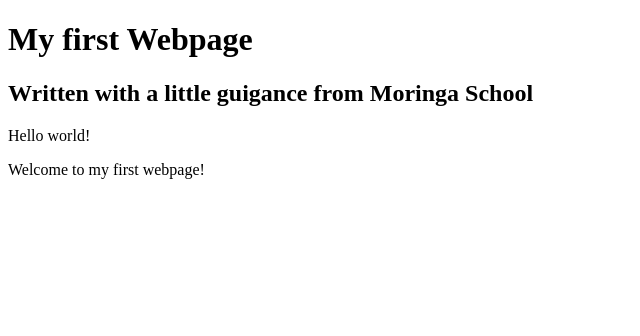
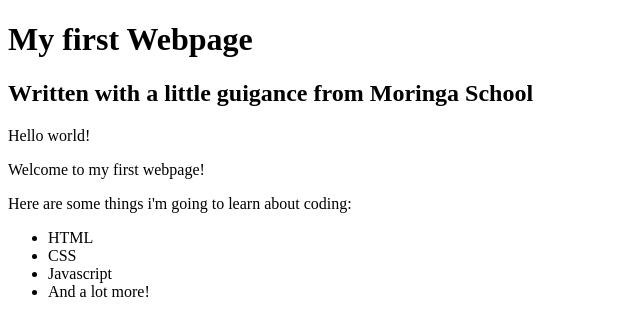
Before and after one commit to Cliffochieng/My-first-website, a plain HTML site: page my-first-website.html in a window 1280 px wide. Shown: the whole page, without its empty margins (0-640 px from the left). Drawn offline with Linux system fonts and the light colour scheme.

Commit message:
add list elements

```diff
--- a/my-first-website.html
+++ b/my-first-website.html
@@ -10,5 +10,14 @@
       <p>Hello world!</p>
       <p>Welcome to my first webpage!</p>
 
+      <p>Here are some things i'm going to learn about coding:</p>
+      <ul>
+          <li>HTML</li>
+          <li>CSS</li>
+          <li>Javascript</li>
+          <li>And a lot more!</li>
+
+      </ul>
+
     </body>
 </html>
```
